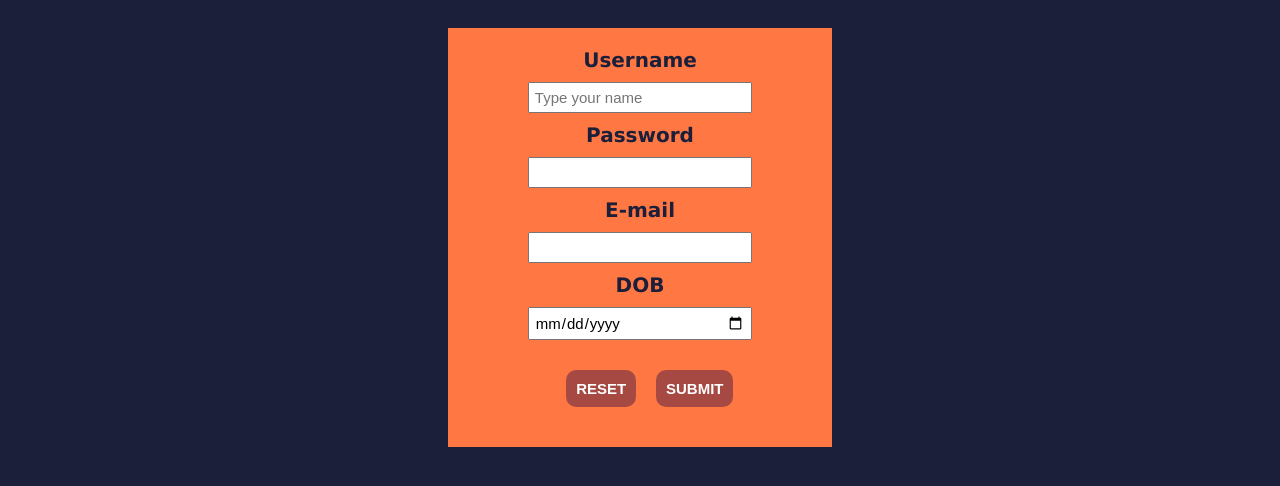
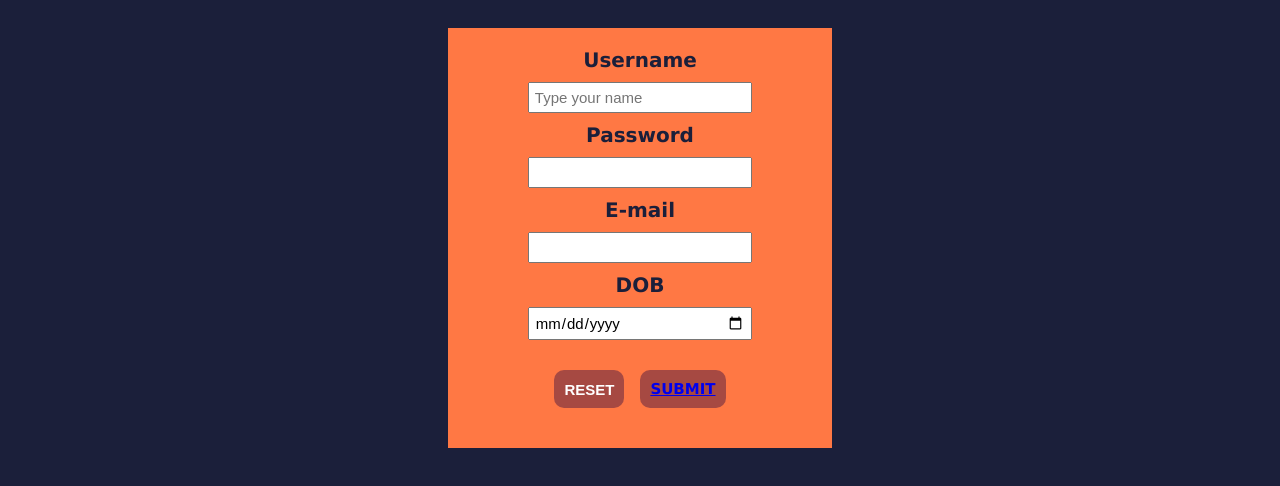
Before and after one commit to AhtritCodes/college_form, a plain HTML site: page index.html in a window 1280 px wide. Shown: the part 116-602 px from the top of the page. Drawn offline with Linux system fonts and the light colour scheme.

Commit message:
modified index.html

```diff
--- a/index.html
+++ b/index.html
@@ -39,7 +39,7 @@
 
         <div class="button">
             <button type="reset" class="btn" id="btn-reset">RESET</button>
-            <a href="formData.html"><button type="submit" class="btn" id="btn-success">SUBMIT</button></a>
+            <button type="submit" class="btn" id="btn-success"><a href="formData.html">SUBMIT</a></button>
         </div>
     </form>
 </body>
```
